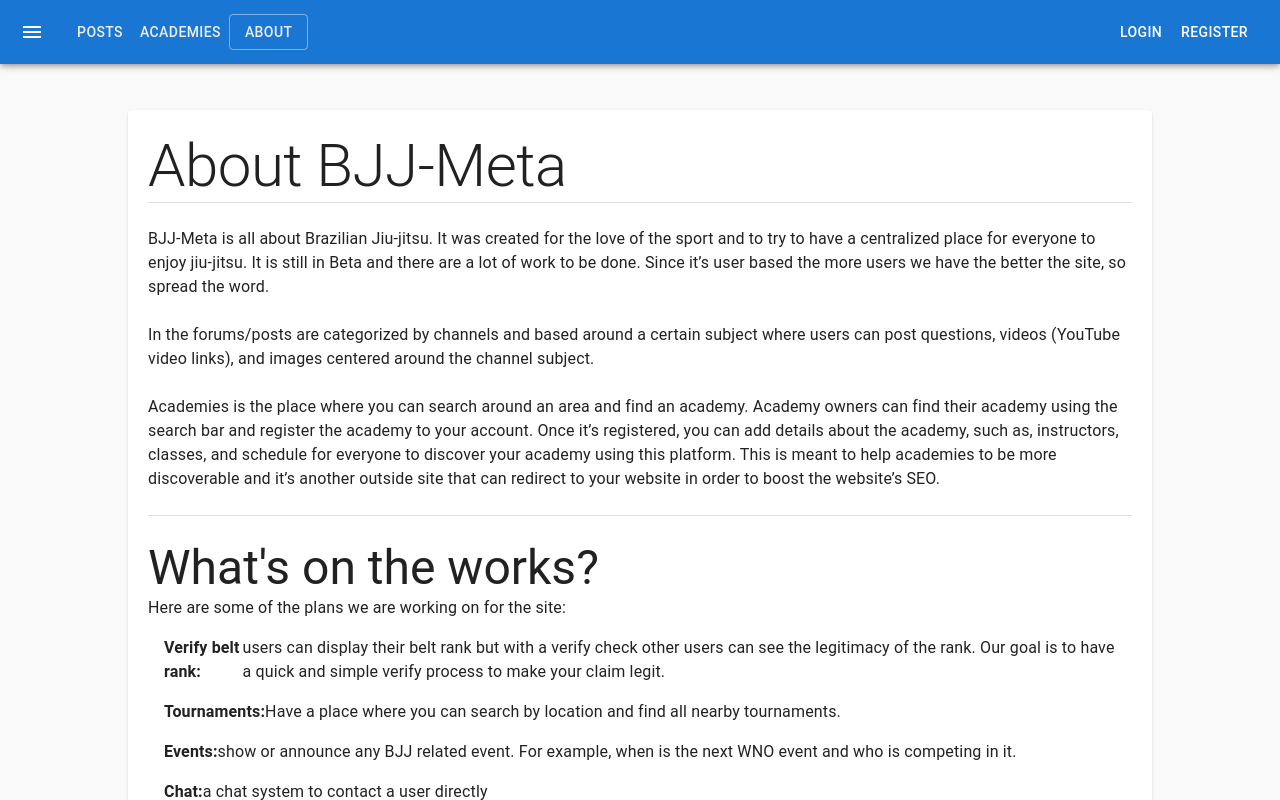
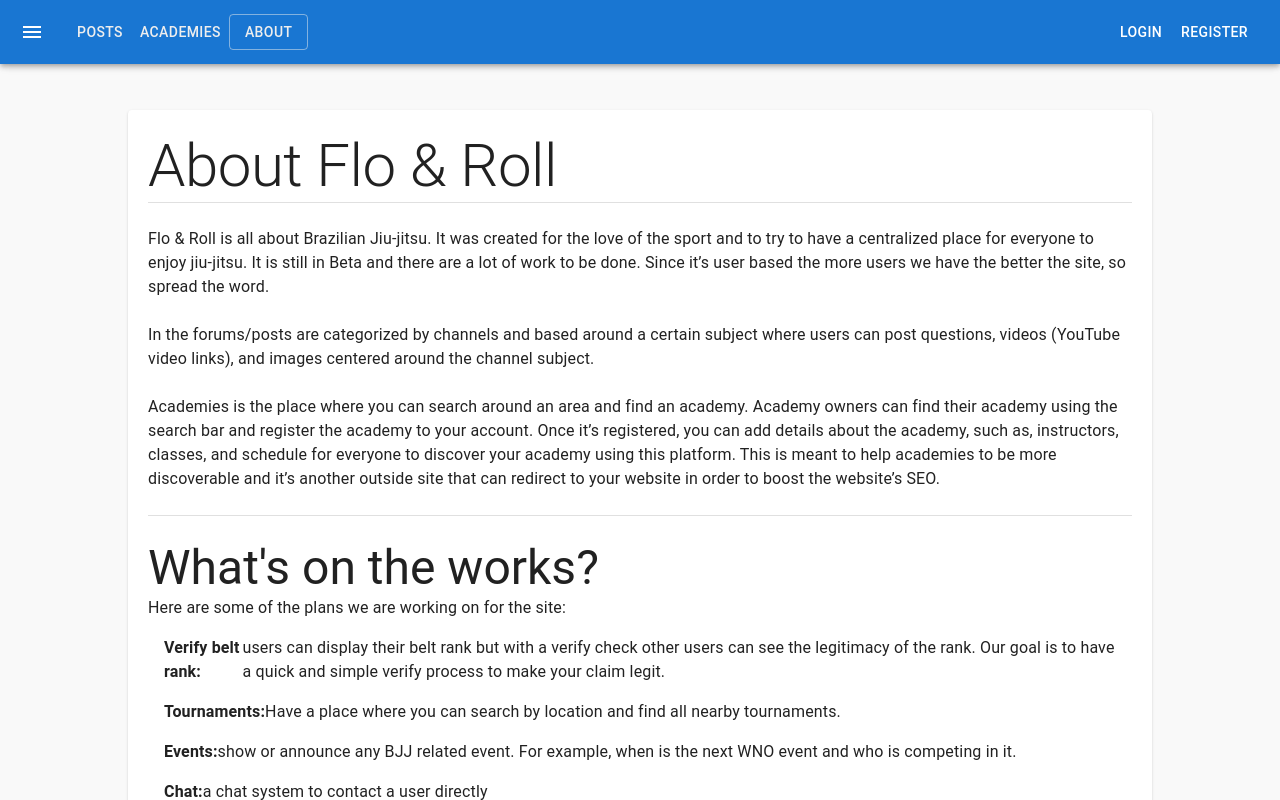
Before and after one commit to agustin2791/bjj-app-client, a React (Create React App) app: page /about in a window 1280 px wide. Built offline with nearby package versions, Linux system fonts and the light colour scheme.

Commit message:
changed name to flow and roll

```diff
--- a/public/index.html
+++ b/public/index.html
@@ -26,7 +26,7 @@
     -->
     <script async src="https://pagead2.googlesyndication.com/pagead/js/adsbygoogle.js?client=ca-pub-9847843636021073"
      crossorigin="anonymous"></script>
-    <title>BJJ - Meta</title>
+    <title>Flo & Roll</title>
   </head>
   <body>
     <noscript>You need to enable JavaScript to run this app.</noscript>
--- a/src/pages/static/about.tsx
+++ b/src/pages/static/about.tsx
@@ -6,11 +6,11 @@ const AboutUs = () => {
     return (
         <Stack sx={{width: '80%', margin: '10px auto'}}>
             <Paper sx={{width: '100%', padding: '20px'}}>
-                <Typography variant="h2">About BJJ-Meta</Typography>
+                <Typography variant="h2">About Flo & Roll</Typography>
                 <Divider />
                 <br />
                 <Typography variant="body1">
-                    BJJ-Meta is all about Brazilian Jiu-jitsu. It was created for the love of the sport and to try to have a centralized place for everyone to enjoy jiu-jitsu. It is still in Beta and there are a lot of work to be done. Since it’s user based the more users we have the better the site, so spread the word.
+                    Flo & Roll is all about Brazilian Jiu-jitsu. It was created for the love of the sport and to try to have a centralized place for everyone to enjoy jiu-jitsu. It is still in Beta and there are a lot of work to be done. Since it’s user based the more users we have the better the site, so spread the word.
                     <br /><br />
                     In the forums/posts are categorized by channels and based around a certain subject where users can post questions, videos (YouTube video links), and images centered around the channel subject.
                     <br /><br />
@@ -26,9 +26,9 @@ const AboutUs = () => {
                     <ListItem><b>Tournaments:</b> Have a place where you can search by location and find all nearby tournaments.</ListItem>
                     <ListItem><b>Events:</b> show or announce any BJJ related event. For example, when is the next WNO event and who is competing in it.</ListItem>
                     <ListItem><b>Chat:</b> a chat system to contact a user directly</ListItem>
-                    <ListItem><b>Mobile App:</b> Create a Mobile application for Iphone and Android so you can take BJJ-Meta on the go.</ListItem>
+                    <ListItem><b>Mobile App:</b> Create a Mobile application for Iphone and Android so you can take Flo & Roll on the go.</ListItem>
                 </List>
-                <Typography variant="body1">All subject to change. If you have an idea or suggestion on how to make this site better you can reach us at bjj-meta-info@gmail.com</Typography>
+                <Typography variant="body1">All subject to change. If you have an idea or suggestion on how to make this site better you can reach us at FloandRoll-info@gmail.com</Typography>
                 <br />
                 <Divider />
                 <br />
--- a/src/pages/static/cookies.tsx
+++ b/src/pages/static/cookies.tsx
@@ -9,7 +9,7 @@ const CookiePolicy = () => {
                 <Divider />
                 <br /><br />
                 <Typography variant="body1">
-                This Cookie Policy explains how we use cookies and similar technologies on our Brazilian Jiu-jitsu Social Media App (BJJ-Meta). Cookies are small text files that are stored on your device when you visit a website or use a mobile application. By using our app, you consent to the use of cookies in accordance with this policy.
+                This Cookie Policy explains how we use cookies and similar technologies on our Brazilian Jiu-jitsu Social Media App (Flo & Roll). Cookies are small text files that are stored on your device when you visit a website or use a mobile application. By using our app, you consent to the use of cookies in accordance with this policy.
                 <br /><br />
                 <b>1. Types of Cookies We Use:</b>
                 <br /><br />
@@ -43,7 +43,7 @@ const CookiePolicy = () => {
                 <br /><br />
                 <b>6. Contact Us:</b>
                 <br /><br />
-                If you have any questions, concerns, or requests regarding this Cookie Policy or our cookie practices, please contact us at bjj-meta-info@gmail.com.
+                If you have any questions, concerns, or requests regarding this Cookie Policy or our cookie practices, please contact us at FloandRoll-info@gmail.com.
 
                 By using our Brazilian Jiu-jitsu Social Media App, you acknowledge that you have read, understood, and agreed to this Cookie Policy.
 
--- a/src/pages/static/privacy.tsx
+++ b/src/pages/static/privacy.tsx
@@ -8,7 +8,7 @@ const PrivacyPolicy = () => {
                 <Typography variant="h2">Privacy Policy</Typography>
                 <Divider /><br /><br />
                 <Typography variant="body1">
-                This Privacy Policy outlines how we collect, use, disclose, and protect your personal information when you use our Brazilian Jiu-jitsu Social Media App (BJJ-Meta). Your privacy is important to us, and we are committed to safeguarding the information you provide to us.
+                This Privacy Policy outlines how we collect, use, disclose, and protect your personal information when you use our Brazilian Jiu-jitsu Social Media App (Flo & Roll). Your privacy is important to us, and we are committed to safeguarding the information you provide to us.
                 <br /><br />
                 1. <b>Information We Collect:</b>
                 <br /><br />
@@ -52,9 +52,9 @@ const PrivacyPolicy = () => {
                 <br /><br />
                 8. <b>Contact Us:</b>
                 <br /><br />
-                If you have any questions, concerns, or requests regarding this Privacy Policy or our privacy practices, please contact us at bjj-meta-info@gmail.com.
+                If you have any questions, concerns, or requests regarding this Privacy Policy or our privacy practices, please contact us at FloandRoll-info@gmail.com.
                 <br /><br />
-                By using our Brazilian Jiu-jitsu Social Media App (BJJ-Meta), you consent to the collection, use, and disclosure of your personal information as described in this Privacy Policy.
+                By using our Brazilian Jiu-jitsu Social Media App (Flo & Roll), you consent to the collection, use, and disclosure of your personal information as described in this Privacy Policy.
 
                 </Typography>
             </Paper>
--- a/src/pages/static/terms.tsx
+++ b/src/pages/static/terms.tsx
@@ -9,7 +9,7 @@ const TermsAndConditions = () => {
                 <Divider />
                 <br /><br />
                 <Typography variant="body1">
-                Welcome to our Brazilian Jiu-jitsu Social Media App(BJJ-Meta)! Before you start using our platform, please take a moment to carefully read through the following terms and conditions. By accessing or using our app, you agree to be bound by these terms. If you do not agree to these terms, please refrain from using our services.
+                Welcome to our Brazilian Jiu-jitsu Social Media App(Flo & Roll)! Before you start using our platform, please take a moment to carefully read through the following terms and conditions. By accessing or using our app, you agree to be bound by these terms. If you do not agree to these terms, please refrain from using our services.
                 <br /><br />
                 <b>1. Age Requirement:</b>
                 <br /><br />
@@ -56,7 +56,7 @@ const TermsAndConditions = () => {
                 a. These terms and conditions shall be governed by and construed in accordance with the laws of The United States.
                 b. Any disputes arising from these terms shall be subject to the exclusive jurisdiction of the courts in The United States.
                 <br /><br />
-                By using our Brazilian Jiu-jitsu Social Media App, you acknowledge that you have read, understood, and agreed to these terms and conditions. If you have any questions or concerns, please contact us at bjj-meta-info@gmail.com.
+                By using our Brazilian Jiu-jitsu Social Media App, you acknowledge that you have read, understood, and agreed to these terms and conditions. If you have any questions or concerns, please contact us at FloandRoll-info@gmail.com.
                 <br /><br />
                 </Typography>
             </Paper>
```
